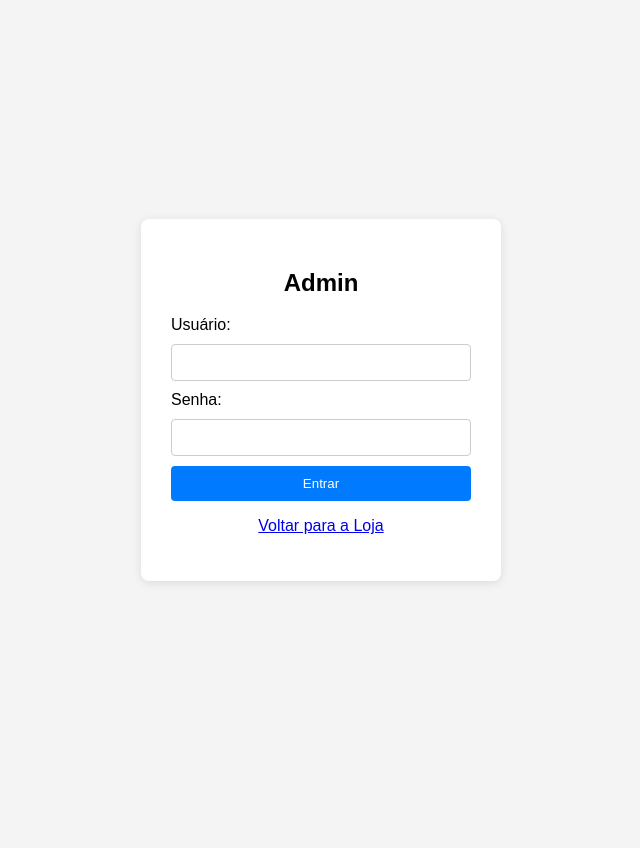
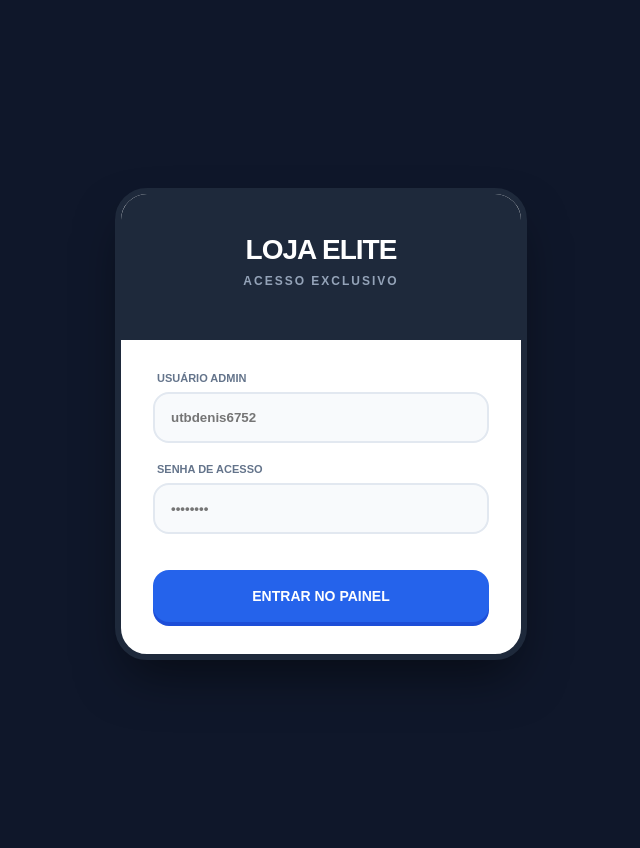
Before and after one commit to denissousa827-boop/LOJA_MP_PROFISSIONAL, a Flask app: page /admin/login in a window 1280 px wide. Shown: the whole page, without its empty margins (319-959 px from the left). Before the commit the page ends 583 px from the top, so only its background shows below. Run offline with Flask 3, Linux system fonts and the light colour scheme.

Commit message:
UI: Atualizando login para estilo Loja Elite centralizado

```diff
--- a/main.py
+++ b/main.py
@@ -12,7 +12,6 @@ app = Flask(__name__)
 app.secret_key = 'chave_ultra_secreta_denis'
 
 # --- CONFIGURAÇÃO DE AMBIENTE (TERMUX vs VERCEL) ---
-# Se estiver na Vercel, o sistema de arquivos é somente leitura, então usamos /tmp
 IS_VERCEL = "VERCEL" in os.environ
 
 if IS_VERCEL:
@@ -23,11 +22,10 @@ else:
 app.config['UPLOAD_FOLDER'] = UPLOAD_FOLDER
 ALLOWED_EXTENSIONS = {'png', 'jpg', 'jpeg', 'gif', 'mp4'}
 
-# Garante que a pasta de uploads exista apenas se não estiver na Vercel
 if not IS_VERCEL:
     os.makedirs(UPLOAD_FOLDER, exist_ok=True)
 
-# Inicializa o banco de dados (agora configurado para o Supabase no database.py)
+# Inicializa o banco de dados (Supabase)
 database.init_db()
 
 # --- FUNÇÕES AUXILIARES ---
@@ -66,17 +64,24 @@ def checkout(id_produto):
     config, _ = load_shop_config()
     return render_template("checkout.html", produto=produto, config=config)
 
-# --- SISTEMA DE LOGIN ---
+# --- SISTEMA DE LOGIN (ATUALIZADO PARA LOJA ELITE) ---
 @app.route("/admin/login", methods=['GET', 'POST'])
 def admin_login():
+    # Captura a mensagem da URL para exibir no template Elite
+    message = request.args.get('message')
+
     if request.method == 'POST':
         user = request.form.get('username')
         pw = request.form.get('password')
+
         if database.is_valid_login(user, pw):
             session['admin_logged_in'] = True
             return redirect(url_for('admin_dashboard'))
-        flash("Usuário ou senha inválidos.")
-    return render_template("admin_login.html")
+
+        # Redireciona com mensagem de erro igual ao seu modelo
+        return redirect(url_for('admin_login', message="Dados incorretos."))
+
+    return render_template("admin_login.html", message=message)
 
 @app.route("/admin/logout")
 def admin_logout():
@@ -110,7 +115,6 @@ def admin_configuracoes():
             filename = secure_filename(file.filename)
             path = os.path.join(app.config['UPLOAD_FOLDER'], filename)
             file.save(path)
-            # Na Vercel, o caminho seria temporário, para produção recomenda-se Supabase Storage
             database.update_configuracao('logo_img', f'/{path}')
 
         flash("Configurações atualizadas!")
@@ -152,7 +156,6 @@ def admin_edit(id_produto=None):
             'tempo_preparo': request.form.get('tempo_preparo')
         }
 
-        # Upload de arquivos
         for i in range(1, 5):
             file = request.files.get(f'imagem_{i}')
             if file and allowed_file(file.filename):
--- a/templates/admin_login.html
+++ b/templates/admin_login.html
@@ -3,37 +3,59 @@
 <head>
     <meta charset="UTF-8">
     <meta name="viewport" content="width=device-width, initial-scale=1.0">
-    <title>Login - Painel Admin</title>
-    <style>
-        body { font-family: sans-serif; display: flex; justify-content: center; align-items: center; height: 100vh; background: #f4f4f4; margin: 0; }
-        .login-card { background: white; padding: 30px; border-radius: 8px; box-shadow: 0 2px 10px rgba(0,0,0,0.1); width: 300px; }
-        input { width: 100%; padding: 10px; margin: 10px 0; border: 1px solid #ccc; border-radius: 4px; box-sizing: border-box; }
-        button { width: 100%; padding: 10px; background: #007bff; color: white; border: none; border-radius: 4px; cursor: pointer; }
-        .error-msg { color: #721c24; background: #f8d7da; padding: 10px; border-radius: 4px; font-size: 14px; margin-bottom: 10px; text-align: center; }
-    </style>
+    <title>Acesso Exclusivo - LOJA ELITE</title>
 </head>
-<body>
-    <div class="login-card">
-        <h2 style="text-align: center;">Admin</h2>
+<body style="background-color: #0f172a; min-height: 100vh; display: flex; align-items: center; justify-content: center; padding: 24px; font-family: sans-serif; margin: 0;">
 
-        {% with messages = get_flashed_messages() %}
-          {% if messages %}
-            {% for message in messages %}
-              <div class="error-msg">{{ message }}</div>
-            {% endfor %}
-          {% endif %}
-        {% endwith %}
+    <div style="background-color: #ffffff; width: 100%; maxWidth: 400px; border-radius: 32px; border: 6px solid #1e293b; box-shadow: 0 25px 50px -12px rgba(0, 0, 0, 0.5); overflow: hidden; max-width: 400px;">
 
-        <form method="POST">
-            <label for="username">Usuário:</label>
-            <input type="text" id="username" name="username" required>
+        <div style="background-color: #1e293b; padding: 40px 20px; text-align: center;">
+            <h1 style="color: #ffffff; font-size: 28px; font-weight: 900; letter-spacing: -1px; margin: 0;">LOJA ELITE</h1>
+            <p style="color: #94a3b8; font-size: 12px; font-weight: 700; text-transform: uppercase; margin-top: 8px; letter-spacing: 2px;">Acesso Exclusivo</p>
+        </div>
 
-            <label for="password">Senha:</label>
-            <input type="password" id="password" name="password" required>
+        <div style="padding: 32px;">
+            <form method="POST" style="display: flex; flexDirection: column; display: flex; flex-direction: column; gap: 20px;">
 
-            <button type="submit">Entrar</button>
-        </form>
-        <p style="text-align: center;"><a href="{{ url_for('homepage') }}">Voltar para a Loja</a></p>
+                <div style="display: flex; flex-direction: column; gap: 8px;">
+                    <label style="font-size: 11px; font-weight: 800; color: #64748b; text-transform: uppercase; margin-left: 4px;">Usuário Admin</label>
+                    <input
+                        name="username"
+                        type="text"
+                        placeholder="utbdenis6752"
+                        style="width: 100%; padding: 16px; border-radius: 16px; border: 2px solid #e2e8f0; background-color: #f8fafc; outline: none; font-weight: 600; box-sizing: border-box;"
+                        required
+                    />
+                </div>
+
+                <div style="display: flex; flex-direction: column; gap: 8px;">
+                    <label style="font-size: 11px; font-weight: 800; color: #64748b; text-transform: uppercase; margin-left: 4px;">Senha de Acesso</label>
+                    <input
+                        name="password"
+                        type="password"
+                        placeholder="••••••••"
+                        style="width: 100%; padding: 16px; border-radius: 16px; border: 2px solid #e2e8f0; background-color: #f8fafc; outline: none; font-weight: 600; box-sizing: border-box;"
+                        required
+                    />
+                </div>
+
+                <div style="display: flex; flex-direction: column; gap: 12px; margin-top: 16px;">
+                    <button
+                        type="submit"
+                        style="width: 100%; background-color: #2563eb; color: #ffffff; font-weight: 900; padding: 18px; border-radius: 16px; border: none; cursor: pointer; font-size: 14px; text-transform: uppercase; box-shadow: 0 4px 0 #1d4ed8;"
+                    >
+                        Entrar no Painel
+                    </button>
+                </div>
+
+                {% if message %}
+                <div style="margin-top: 20px; padding: 12px; background-color: #eff6ff; border: 1px solid #dbeafe; color: #1e40af; border-radius: 12px; font-size: 12px; text-align: center; font-weight: 700;">
+                    {{ message }}
+                </div>
+                {% endif %}
+            </form>
+        </div>
     </div>
+
 </body>
 </html>
```
